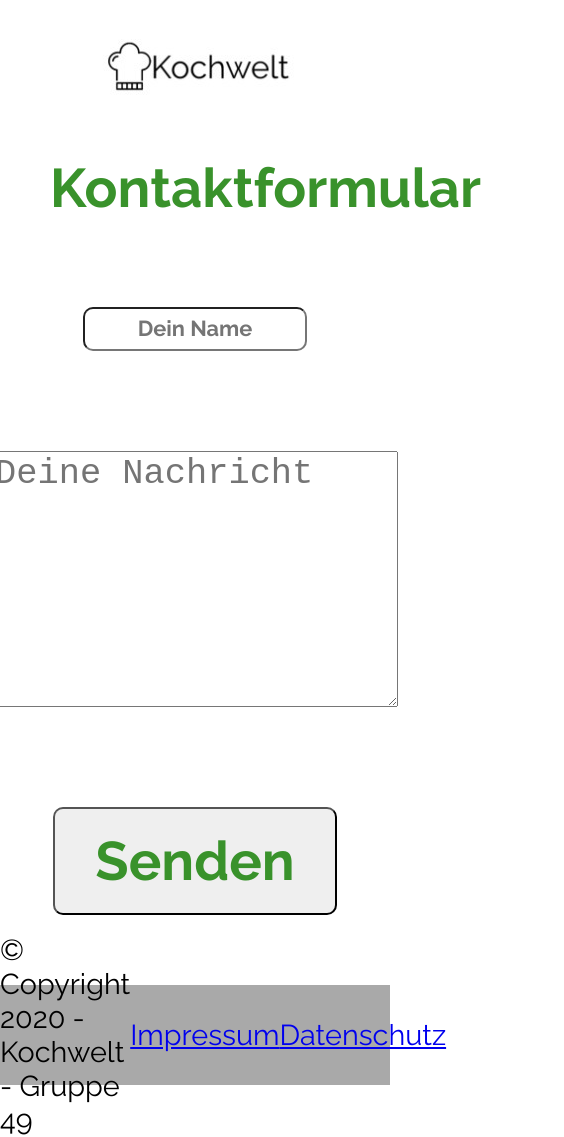
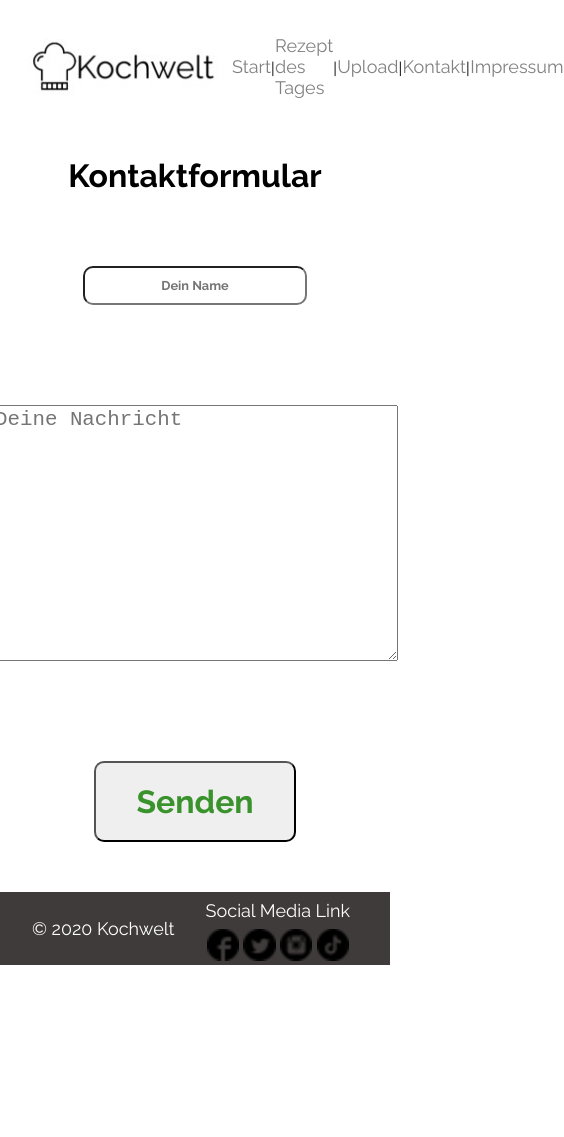
Before and after one commit to sebastian-netzker/Kochwelt, a plain HTML site: page contact.html in a window 390 px wide. Shown: the whole page, 564 px wide, since content can reach past the window. After the commit the page ends 965 px from the top, so only its background shows below. Drawn offline with Linux system fonts and the light colour scheme.

Commit message:
contact from prototype

```diff
--- a/contact.html
+++ b/contact.html
@@ -7,42 +7,43 @@
     <link href="https://fonts.googleapis.com/css2?family=Raleway:wght@400;700&display=swap" rel="stylesheet">
 
     <link rel="stylesheet" href="css/style.css">
+    <link rel="stylesheet" href="css/form.css">
 
-    <link rel="stylesheet" type="text/css" href="css/start.css">
     <meta http-equiv="Content-Type" content="text/html; charset=utf-8"/>
 	</head>
 <body>
-
-        <div class="navigation-bar">
-
+    <header class="navigation-bar">
         <img class="logo" src="img/logo.png">
-
         <nav class="navigation-menu">
-
             <a href="index.html"> Start </a>&nbsp; | &nbsp;
             <a href="recepy.html"> Rezept des Tages</a>&nbsp; | &nbsp;
             <a href="upload.html"> Upload </a>&nbsp; | &nbsp;
             <a href="contact.html"> Kontakt </a>&nbsp; | &nbsp;
-                <a href="imprint.html"> Impressum </a>&nbsp; | &nbsp;
+            <a href="imprint.html"> Impressum </a>
             </nav>
+    </header>
 
 
-        </div>
-
-
-        <div class="wrapper">
-        <div class="hauptcontainer contact">
+        <main>
             <h1>Kontaktformular</h1>
             <form class="form" method="POST" action="http://gruppe-49.developerakademie.com/send_mail/send_mail.php">
                 <input placeholder="Dein Name" name="name">
                 <textarea placeholder="Deine Nachricht" name="message"></textarea>
                 <button class="button" type="submit">Senden</button>
             </form>
-        </div>
-		<div class="footer">
-			<div>© Copyright 2020 - Kochwelt - Gruppe 49</div>
-			<a href="imprint.html">Impressum</a><a href="#">Datenschutz</a>
+        </main>
+        <footer class="footer">
+            <div style="margin-left: 32px;"> © 2020 Kochwelt </div>
+            <div class="text-center">
+                <div style="padding: 8px;"> Social Media Link </div>
+                <div>
+                    <img class=" social-media-icon" src="img/facebook.png">
+                    <img class="social-media-icon" src="img/twitter.png">
+                    <img class="social-media-icon" src="img/instagram.png">
+                    <img class="social-media-icon" src="img/tiktok.png">
                 </div>
             </div>
+
+        </footer>
 	</body>
 </html>
--- /dev/null
+++ b/css/form.css
@@ -0,0 +1,50 @@
+.form {
+    display: flex;
+    flex-direction: column;
+    align-items: center;
+    justify-content: center;
+
+}
+.form input{
+    font-family: 'Raleway';
+    width: 200px;
+    text-align: center;
+    font-weight: bold;
+    padding: 10px;
+    margin: 10px;
+    max-height: 20px;
+    border-radius: 10px;
+}
+.button {
+    margin: 20px;
+    padding: 20px 40px;
+    border-radius: 10px;
+    color: rgb(57,146,43);
+    font-family: 'Raleway';
+    font-size: 20px;
+    font-weight: bold;
+}
+.form textarea {
+    width: 600px;
+    height: 300px;
+}
+@media(max-width: 1000px){
+    .form {
+        font-size: 4em !important;
+    }
+    .form input {
+        font-size: 0.2em;
+        margin: 50px;
+    }
+    .form textarea {
+        min-width: 300px !important;
+        max-width: 400px;
+        height: 250px !important;
+        font-size: 0.4em;
+        margin: 50px;
+    }
+    .button {
+        font-size: 0.5em !important;
+        margin: 50px;
+    }
+}
--- a/css/style.css
+++ b/css/style.css
@@ -5,13 +5,21 @@ html {
 body {
     font-family: 'Raleway', sans-serif;
     margin: 0;
+    display: flex;
+    flex-direction: column;
+    min-height: 100vh;
+}
+
+main {
+    display: flex;
+    flex-direction: column;
+    align-items: center;
+    margin-left: 32px;
+    margin-right: 32px;
+    flex-grow: 1;
 }
 
 .navigation-bar {
-    position: absolute;
-    top: 0;
-    right: 0;
-    left: 0;
     display: flex;
     justify-content: space-around;
     padding: 8px;
@@ -37,121 +45,21 @@ body {
     font-weight: bold;
 }
 
-.search-container {
-    position: absolute;
-    top: 20%;
-    left: 50%;
-    transform: translate(-50%, -50%);
+.footer {
+    display: flex;
+    justify-content: space-between;
+    align-items: center;
+    background-color: rgb(64, 59, 59);
+    color: white;
+    font-size: 18px;
 }
 
-.search-box {
-    position: absolute;
-    top: 27%;
-    left: 50%;
-    transform: translate(-50%, -50%);
-    background: rgb(57, 146, 43);
-    height: 40px;
-    border-radius: 40px;
-    padding: 10px;
+.social-media-icon {
+    width: 20%;
 }
 
 .text-center {
     text-align: center;
+    flex-direction: column;
+    margin-right: 32px;
 }
-
-.search-input {
-    border: none;
-    background: none;
-    outline: none;
-    float: left;
-    padding: 0;
-    font-size: 16px;
-    transition: 0.4s;
-    line-height: 40px;
-    width: 0px;
-}
-
-.search-box:hover>.search-input {
-    width: 240px;
-    padding: 0 6px;
-}
-
-.search-box:hover>.search-btn {
-    background: white;
-}
-
-input[id="text"]::-webkit-input-placeholder {
-    color: white;
-}
-
-.search-btn {
-    width: 40px;
-    height: 40px;
-    float: right;
-    border-radius: 50%;
-    background-color: rgb(57, 146, 43);
-    display: flex;
-    justify-content: center;
-    align-items: center;
-    transition: 0.4s;
-}
-
-.headline-slide-show {
-    position: absolute;
-    top: 36%;
-    left: 50%;
-    transform: translate(-50%, -50%);
-}
-
-.slide-show {
-    overflow: hidden;
-    position: absolute;
-    top: 60%;
-    left: 50%;
-    transform: translate(-50%, -50%);
-}
-
-.slide-bar {
-    position: relative;
-    width: 250%;
-    margin: 0;
-    left: 0;
-    animation: 20s slide-show infinite;
-}
-
-.slide-bar img {
-    width: 19%;
-    float: left;
-    margin-right: 8px;
-    margin-left: 8px;
-}
-
-@keyframes slide-show {
-    0% {
-        left: 0;
-    }
-    20% {
-        left: 0;
-    }
-    25% {
-        left: -100%;
-    }
-    45% {
-        left: -100%;
-    }
-    50% {
-        left: -200%;
-    }
-    70% {
-        left: -200%;
-    }
-    75% {
-        left: -300%;
-    }
-    95% {
-        left: -300%;
-    }
-    100% {
-        left: -400%;
-    }
-}
```
Also changed, not shown: img/facebook.png (added), img/instagram.png (added), img/tiktok.png (added), img/twitter.png (added). Lines whose indentation alone changed are shown as unchanged.
